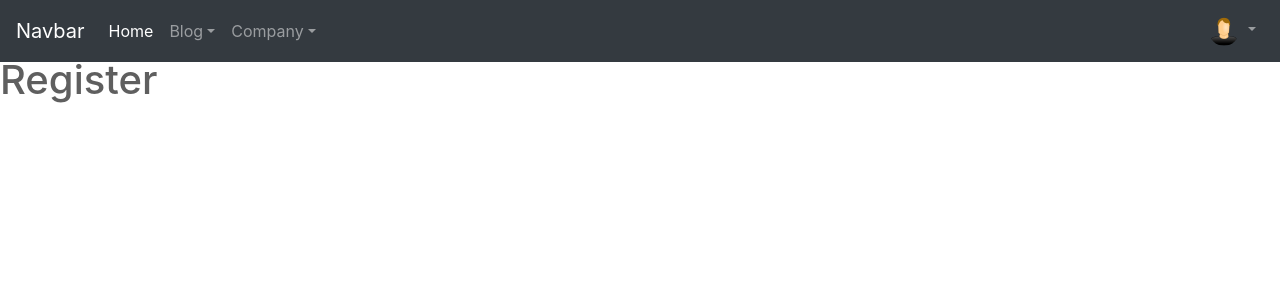
After one commit to leihuagh/Django-Faker-Profile-Blog, a Django app: page /register in a window 1280 px wide. The commit adds this page. Shown: the top 300 px of the page. Run offline with Django 3.2, Linux system fonts and the light colour scheme; some libraries are stand-ins or nearby versions.

Commit message:
basic register

```diff
--- a/config/settings.py
+++ b/config/settings.py
@@ -35,6 +35,7 @@ INSTALLED_APPS = [
     'django.contrib.sessions',
     'django.contrib.messages',
     'django.contrib.staticfiles',
+    'crispy_forms',
     'core.apps.CoreConfig',
     'authentication.apps.AuthenticationConfig',
     'users.apps.UsersConfig',
--- a/core/urls.py
+++ b/core/urls.py
@@ -2,6 +2,7 @@ from django.urls import path
 from django.contrib.auth.views import LoginView, LogoutView
 from home.views import index
 from company.views import about, contact
+from users.views import register
 
 urlpatterns = [
     path('', index, name='index'),
@@ -10,4 +11,5 @@ urlpatterns = [
     path('login', LoginView.as_view(template_name='login.html'), name='login'),
     path('logout', LogoutView.as_view(
         template_name='logout.html'), name='logout'),
+    path('register', register, name='register')
 ]
--- a/templates/base/navbar.html
+++ b/templates/base/navbar.html
@@ -47,7 +47,7 @@
                     <a class="dropdown-item" href="#">Change Password</a>
                     <a class="dropdown-item" href="{% url 'logout' %}">Logout</a>
                     {% else %}
-                    <a class="dropdown-item" href="#">Register</a>
+                    <a class="dropdown-item" href="{% url 'register' %}">Register</a>
                     <a class="dropdown-item" href="{% url 'login' %}">Login</a>
                     {% endif %}
                 </div>
--- /dev/null
+++ b/users/forms.py
@@ -0,0 +1,14 @@
+from django import forms
+from django.contrib.auth.models import User
+from django.contrib.auth.forms import UserCreationForm
+
+
+class UserRegisterForm(UserCreationForm):
+    email = forms.EmailField()
+    first_name = forms.CharField()
+    last_name = forms.CharField()
+
+    class Meta:
+        model = User
+        fields = ['username', 'email', 'first_name',
+                  'last_name', 'password1', 'password2']
--- /dev/null
+++ b/users/templates/register.html
@@ -0,0 +1,9 @@
+{% extends "base.html" %}
+
+{% block head_title %}
+Register
+{% endblock head_title %}
+
+{% block main_contents %}
+<h1>Register</h1>
+{% endblock main_contents %}
--- a/users/views.py
+++ b/users/views.py
@@ -1,3 +1,21 @@
-from django.shortcuts import render
+from django.shortcuts import render, redirect
+from django.contrib import messages
+from .forms import UserRegisterForm
 
-# Create your views here.
+
+def register(request):
+    if request.method == 'POST':
+        form = UserRegisterForm(request.POST)
+        if form.is_valid():
+            form.save()
+            username = form.cleaned_data.get('username')
+            messages.success(request, f'Account created for {username}!')
+            return redirect('/')
+    else:
+        form = UserRegisterForm()
+
+    context = {
+        'form': form
+    }
+
+    return render(request, 'register.html', context)
```
